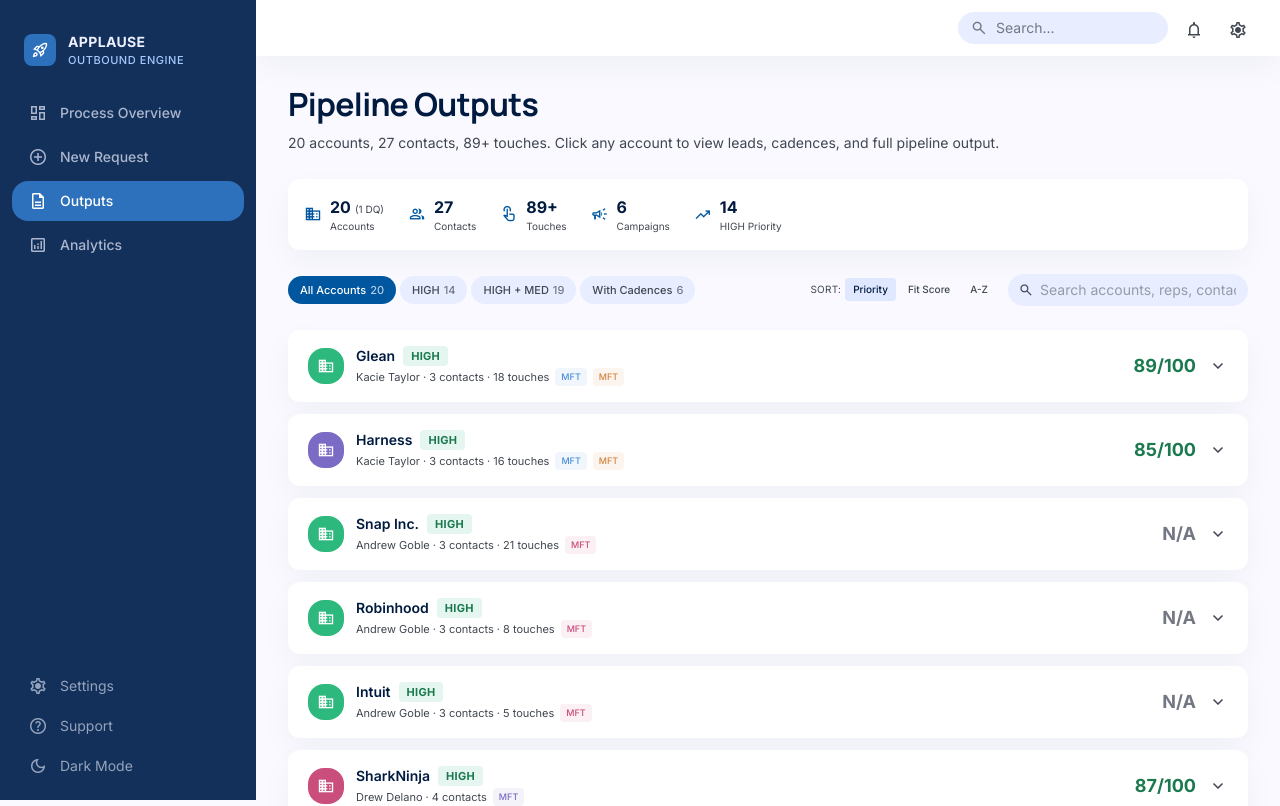
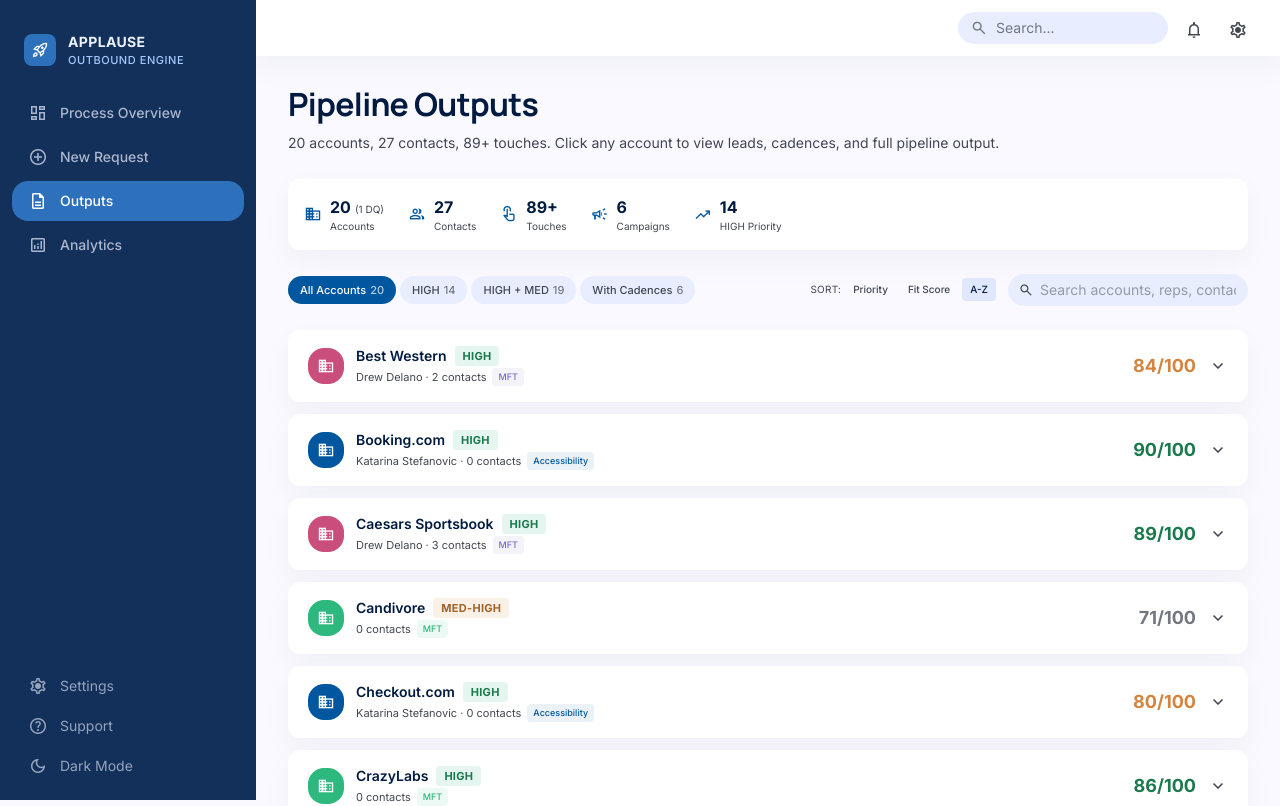
Before and after one commit to RevIntellect/applause-outbound-engine, a Next.js app: page /outputs in a window 1280 px wide. Shown: the top 806 px of the page. Built offline with nearby package versions, Linux system fonts and the light colour scheme.

Commit message:
Default sort to A-Z by account name
https://claude.ai/code/session_01FsLoymdbfkeALfTFDH92yg

```diff
--- a/src/app/outputs/page.tsx
+++ b/src/app/outputs/page.tsx
@@ -778,7 +778,7 @@ export default function OutputsPage() {
     {}
   );
   const [filter, setFilter] = useState<FilterMode>("all");
-  const [sort, setSort] = useState<SortMode>("priority");
+  const [sort, setSort] = useState<SortMode>("company");
   const [searchQuery, setSearchQuery] = useState("");
 
   const toggleAccount = (id: string) =>
```
